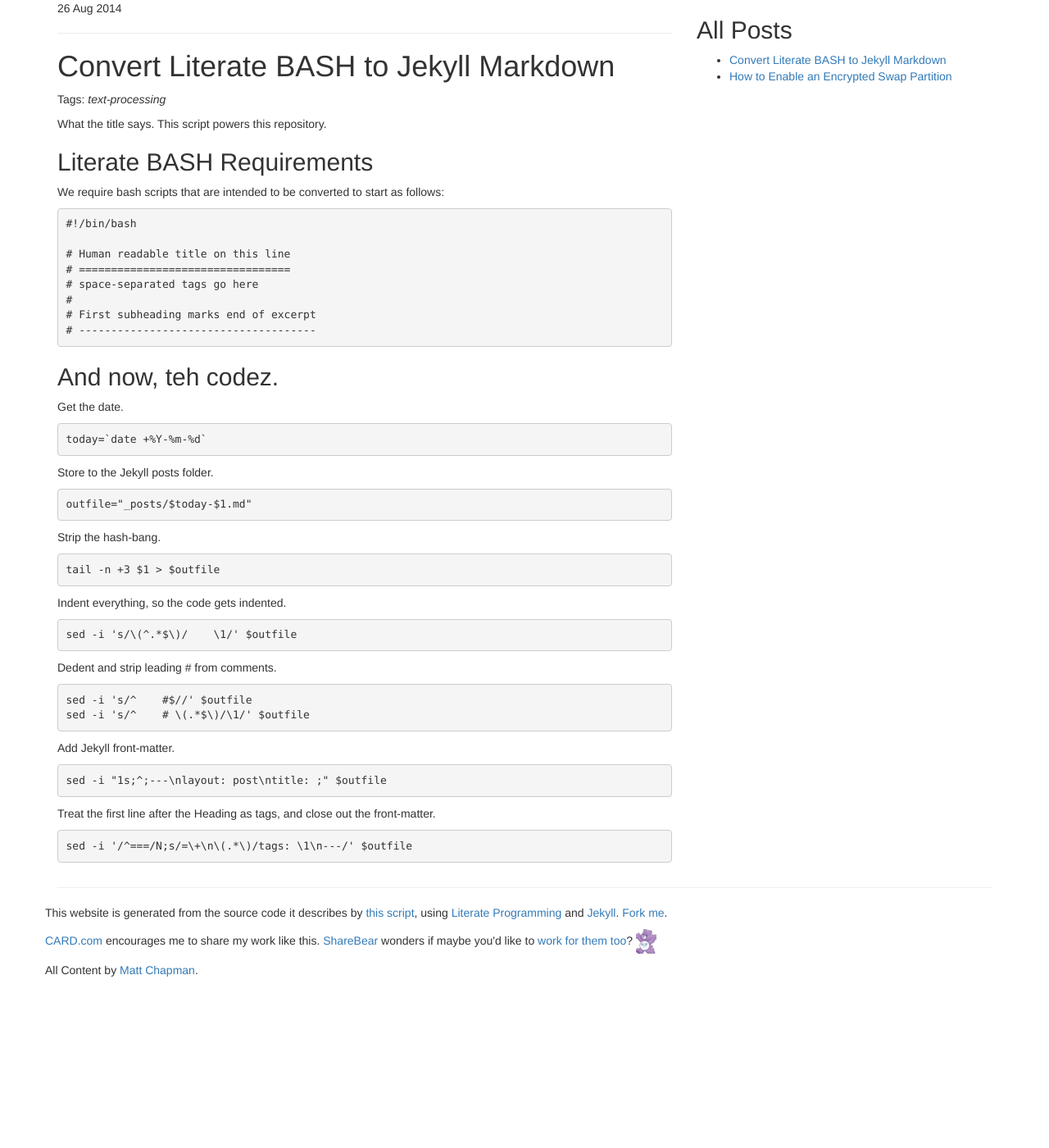
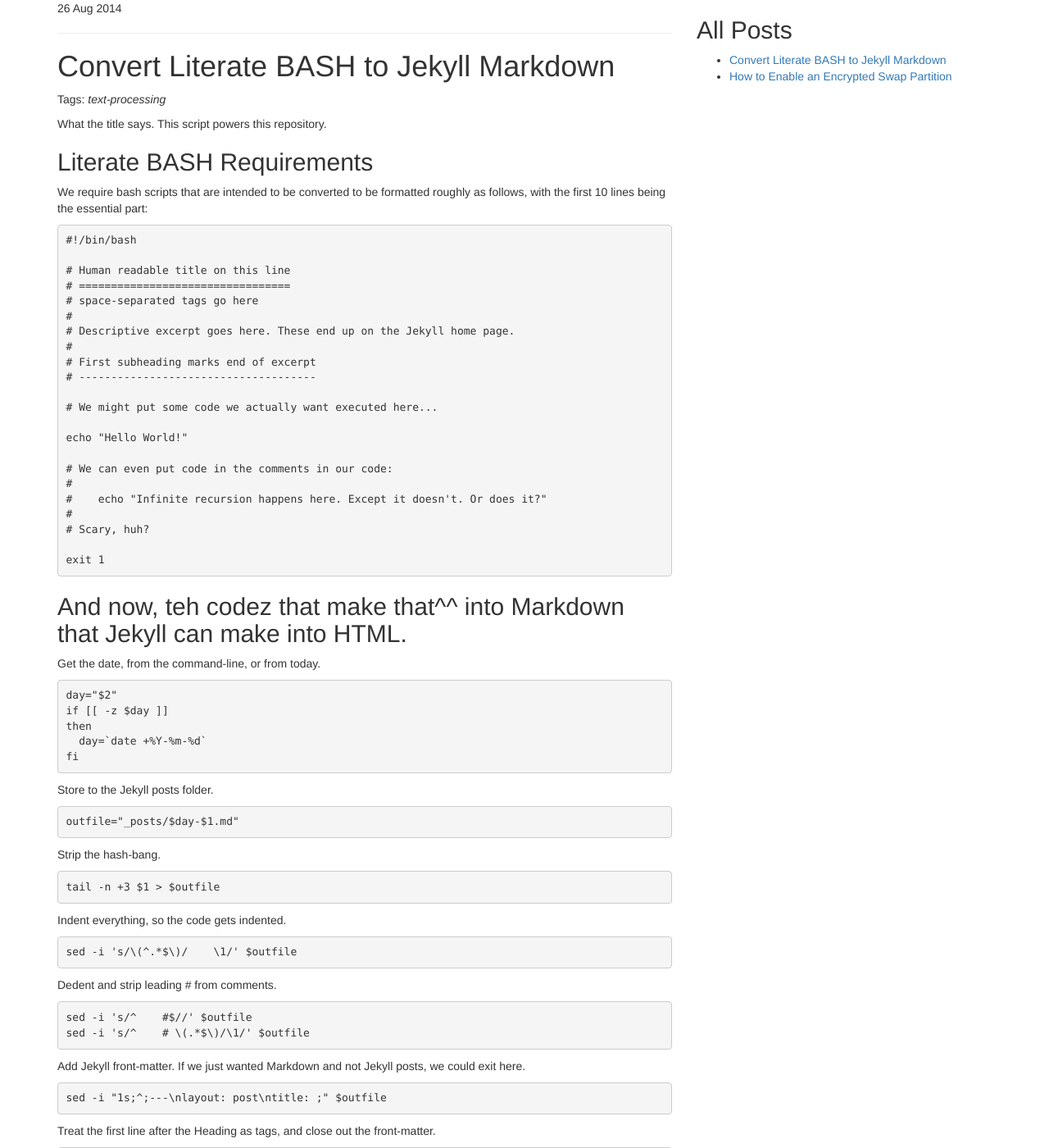
Before and after one commit to matt2000/practical-solutions, a Jekyll site: the page built from _posts/2014-08-26-make-md.sh.md, in a window 1280 px wide and 1400 px high. Shown: the whole window at 82% size. Built offline with Jekyll 4.4.1, drawn with Linux system fonts in a browser that asks for light colours; nearby versions of some CDN libraries.

Commit message:
More complete Literate BASH example.

```diff
--- a/_posts/2014-08-26-make-md.sh.md
+++ b/_posts/2014-08-26-make-md.sh.md
@@ -9,7 +9,8 @@ What the title says. This script powers this repository.
 Literate BASH Requirements
 --------------------------
 
-We require bash scripts that are intended to be converted to start as follows:
+We require bash scripts that are intended to be converted to be formatted
+roughly as follows, with the first 10 lines being the essential part:
 
     #!/bin/bash
 
@@ -17,19 +18,37 @@ We require bash scripts that are intended to be converted to start as follows:
     # =================================
     # space-separated tags go here
     #
+    # Descriptive excerpt goes here. These end up on the Jekyll home page.
+    #
     # First subheading marks end of excerpt
     # -------------------------------------
 
-And now, teh codez.
--------------------
+    # We might put some code we actually want executed here...
 
-Get the date.
+    echo "Hello World!"
 
-    today=`date +%Y-%m-%d`
+    # We can even put code in the comments in our code:
+    #
+    #    echo "Infinite recursion happens here. Except it doesn't. Or does it?"
+    #
+    # Scary, huh?
+
+    exit 1
+
+And now, teh codez that make that^^ into Markdown that Jekyll can make into HTML.
+-----------------------------------------
+
+Get the date, from the command-line, or from today.
+
+    day="$2"
+    if [[ -z $day ]]
+    then
+      day=`date +%Y-%m-%d`
+    fi
 
 Store to the Jekyll posts folder.
 
-    outfile="_posts/$today-$1.md"
+    outfile="_posts/$day-$1.md"
 
 Strip the hash-bang.
 
@@ -44,7 +63,8 @@ Dedent and strip leading # from comments.
     sed -i 's/^    #$//' $outfile
     sed -i 's/^    # \(.*$\)/\1/' $outfile
 
-Add Jekyll front-matter.
+Add Jekyll front-matter. If we just wanted Markdown and not Jekyll posts, we
+could exit here.
 
     sed -i "1s;^;---\nlayout: post\ntitle: ;" $outfile
 
```
Also changed, not shown: 1 other file.
